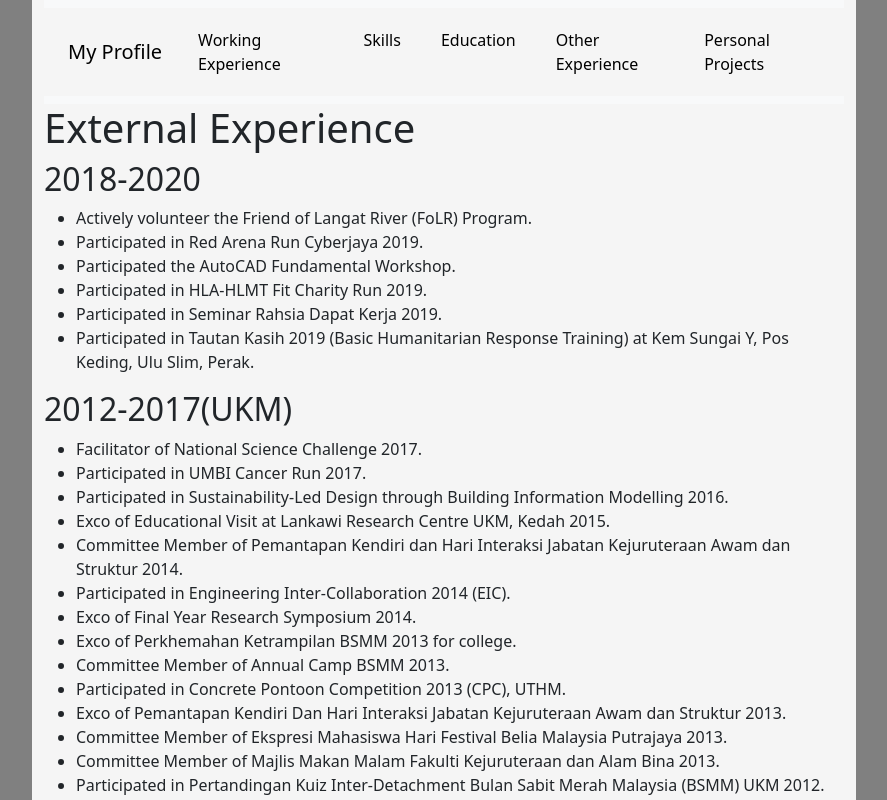
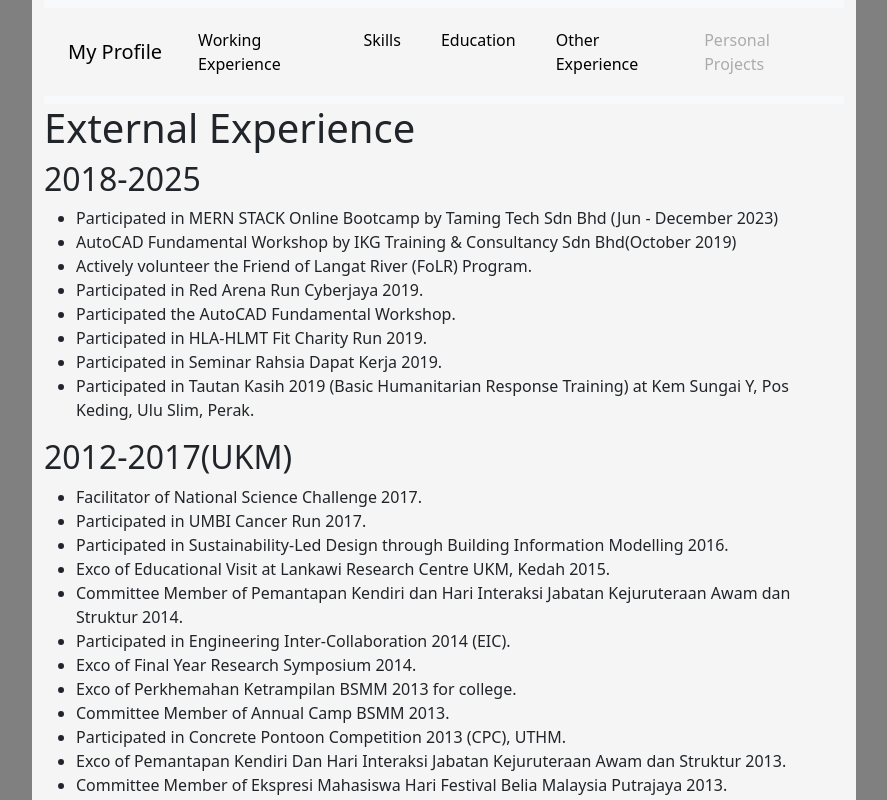
Before and after one commit to amirulanwar93/amirulanwar93.github.io, a React (Vite) app: page /other in a window 1280 px wide. Shown: the top 800 px of the page, without its empty margins (196-1083 px from the left). Built offline with nearby package versions, Linux system fonts and the light colour scheme.

Commit message:
update experience

```diff
--- a/src/components/Nav.tsx
+++ b/src/components/Nav.tsx
@@ -39,8 +39,8 @@ function Nav() {
                   Other Experience
                 </a>
               </li>
-              <li className="nav-item">
-                <a className="nav-link active" href="./project">
+              <li className="nav-item ">
+                <a className="nav-link disabled" href="./project">
                   Personal Projects
                 </a>
               </li>
--- a/src/page/Home.tsx
+++ b/src/page/Home.tsx
@@ -1,7 +1,7 @@
 function Home() {
   return (
     <>
-      <img className="img" src="./Passport.png" alt="Amirul Anwar" />
+      <img className="img" src="./Passport.jpg" alt="Amirul Anwar" />
       <h1>Amirul Anwar bin Mohd Solong</h1>
       <p>
         I am a Civil Engineer at Perunding SHASH. I'm joining Online Coding
--- a/src/page/otherExperience.tsx
+++ b/src/page/otherExperience.tsx
@@ -2,8 +2,10 @@ function OtherExperience() {
   return (
     <>
       <h1>External Experience</h1>
-      <h2>2018-2020</h2>
+      <h2>2018-2025</h2>
       <ul>
+        <li>Participated in MERN STACK Online Bootcamp by Taming Tech Sdn Bhd (Jun - December 2023)</li>
+        <li>AutoCAD Fundamental Workshop by IKG Training & Consultancy Sdn Bhd(October 2019)</li>
         <li>Actively volunteer the Friend of Langat River (FoLR) Program.</li>
         <li>Participated in Red Arena Run Cyberjaya 2019.</li>
         <li>Participated the AutoCAD Fundamental Workshop.</li>
--- a/src/page/project.tsx
+++ b/src/page/project.tsx
@@ -1,9 +1,9 @@
-import React from 'react'
-
-const project = () => {
+function Project() {
   return (
-    <div>Under Construction</div>
-  )
+    <div style={{ textAlign: "center", fontWeight: "bold", fontSize: 50 }}>
+      Under Construction
+    </div>
+  );
 }
 
-export default project
+export default Project;
--- a/src/page/workingExperience.tsx
+++ b/src/page/workingExperience.tsx
@@ -8,12 +8,11 @@ function WorkingExperience() {
           id="imgwork"
           src="/P_SHASH.jpg"
           alt="Work at Perunding SHASH"
-          height="256"
         ></img>
         <h1>Perunding SHASH</h1>
         <div>Civil Engineer</div>
         <div>Bandar Puteri, Bangi</div>
-        <div>June 2019 - Current</div>
+        <div>June 2019 - January 2025</div>
         <p>
           Technical and Financial Proposal for Updating Slope Information After
           Corrective/Preventive Works.
@@ -70,7 +69,7 @@ function WorkingExperience() {
       </section>
 
       <section>
-        <img src="/SunCon.jpg" alt="Work at SunCon" height="256"></img>
+        <img src="/SunCon.jpg" alt="Work at SunCon"></img>
         <h1>Sunway Construction Group Bhd</h1>
         <div>Assistan Project Engineer</div>
         <div>Bandar Sri Damansara, Kuala Lumpur</div>
@@ -112,7 +111,6 @@ function WorkingExperience() {
         <img
           src="/APS_Planner.jpg"
           alt="Work at APS Planner"
-          height="256"
         ></img>
         <h1>APS Project Planner</h1>
         <div>Assistant Project Planner</div>
--- a/src/style/index.css
+++ b/src/style/index.css
@@ -25,7 +25,7 @@ img {
   border: black solid;
 }
 
-.img {
+/* .img {
   height: 200px;
   width: 200px;
   object-fit: cover;
@@ -44,4 +44,4 @@ img {
   height: 256px;
   width: 256px;
   object-fit: contain;
-}
+} */
```
Also changed, not shown: public/Passport.jpg (added), 1 other file (tests, documents, lock files or other folders).
